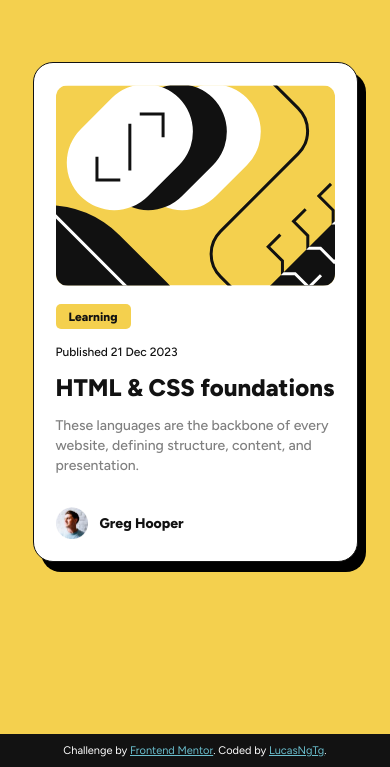
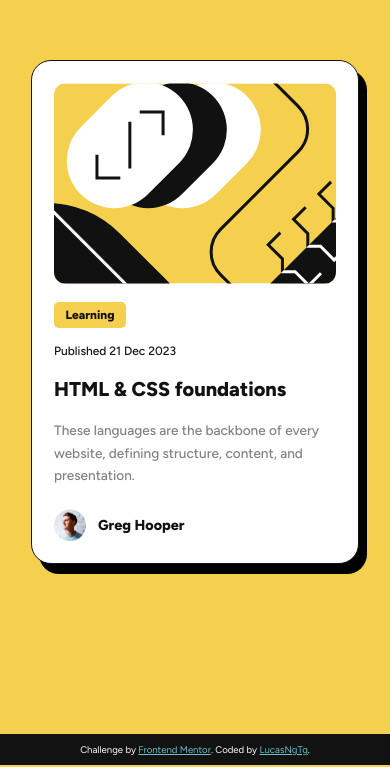
Before and after one commit to LucasNgTg/blog-preview-card, a plain HTML site: page index.html in a window 390 px wide. Shown: the part 110-877 px from the top of the page. Drawn offline with Linux system fonts and the light colour scheme.

Commit message:
Tweaked some things based o feedback

```diff
--- a/src/css/responsive.css
+++ b/src/css/responsive.css
@@ -1,8 +1,7 @@
 @media(max-width: 425px) {
 
     .card {
-        height: 500px;
-        width: 325px;
+        max-width: 20.5rem;
     }
 
     .card .content .img-container {
@@ -13,21 +12,21 @@
     }
 
     .card .content .topic {
-        font-size: 12px;
-        height: 25px;
-        width: 75px;
+        font-size: .75rem;
+        width: 4.5rem;
+        padding: 6px;
     }
 
     .card .content span {
-        font-size: 12px;
+        font-size: .75rem;
     }
 
-    .card .content .text a {
-        font-size: 20px;
+    .card .content .text h1 a {
+        font-size: 1.25rem;
     }
 
     .card .content p {
-        font-size: 14px;
-        line-height: 20px;
+        font-size: .85rem;
+        line-height: 1.4rem;
     }
 }
--- a/src/css/styles.css
+++ b/src/css/styles.css
@@ -15,17 +15,25 @@ body {
     background-color: hsl(0, 0%, 100%);
     display: flex;
     flex-direction: column;
-    height: 520px;
-    width: 384px;
+    max-width: 24rem;
     border: 1px solid hsl(0, 0%, 7%);
     border-radius: 20px;
     padding: 22px;
     box-shadow: 8px 10px black;
     justify-content: space-between;
+    transition: ease-in-out .2s;
+}
+
+.card:hover {
+    box-shadow: 16px 16px black;
 }
 
 .card span {
-    font-size: 14px;
+    font-size: .9rem;
+}
+
+.card .content {
+    margin-bottom: 22px;
 }
 
 .card .content .img-container img {
@@ -34,15 +42,15 @@ body {
 
 .card .content .topic {
     background-color: hsl(47, 88%, 63%);
-    font-size: 14px;
+    font-size: .9rem;
     font-weight: 800;
-    height: 30px;
-    width: 82px;
+    width: 5rem;
     display: flex;
     justify-content: center;
     align-items: center;
     border-radius: 5px;
     margin: 18px 0 12px;
+    padding: 8px;
 }
 
 .card .content span {
@@ -50,8 +58,8 @@ body {
 }
 
 .card .content .text h1 a {
-    font-size: 24px;
-    line-height: 56px;
+    font-size: 1.5rem;
+    line-height: 3.75rem;
     font-weight: 800;
     color: hsl(0, 0%, 7%);
     text-decoration: none;
@@ -64,18 +72,18 @@ body {
 
 .card .content p {
     color: hsl(0, 0%, 50%);
-    font-size: 16px;
-    line-height: 24px;
+    font-size: 1rem;
+    line-height: 1.5rem;
     font-weight: 500;
 }
 
 .card .profile-container {
     display: flex;
-    height: 32px;
+    height: 2rem;
 }
 
 .card .profile-container .avatar {
-    width: 32px;
+    width: 2rem;
 }
 
 .card .profile-container span {
@@ -88,7 +96,7 @@ body {
     background-color: hsl(0, 0%, 7%);
     color: hsl(0, 0%, 100%);
     padding: 10px;
-    font-size: 11px;
+    font-size: .6rem;
     text-align: center;
 }
 
```
